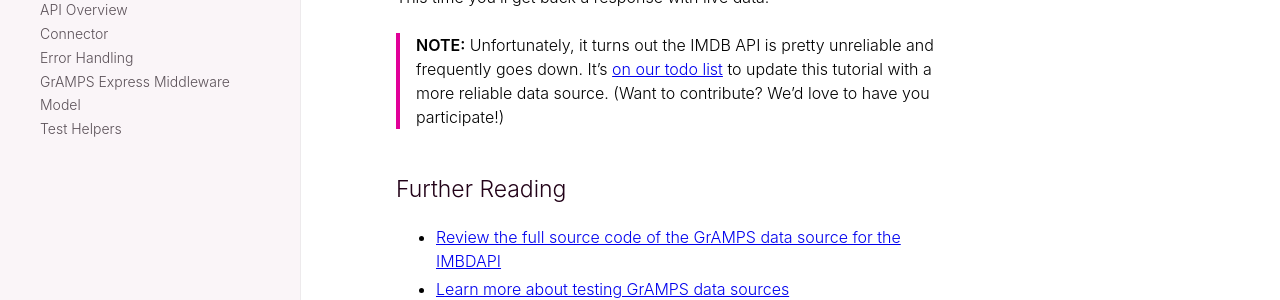
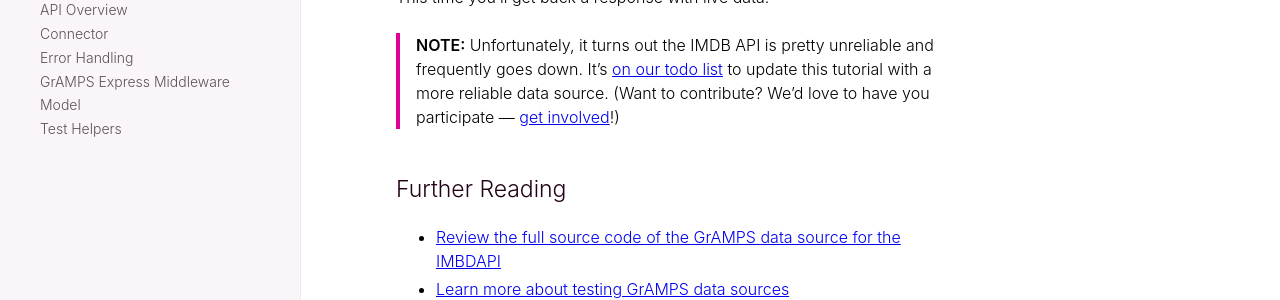
Before and after one commit to emontalvo610/gramps-express, a Jekyll site: the page built from docs/_content/data-source/tutorial-dev.md, in a window 1280 px wide and 900 px high, scrolled down 1739 px. Shown: the part 507-807 px from the top of the window. Built offline with Jekyll 4.4.1, drawn with Linux system fonts in a browser that asks for light colours.

```diff
--- a/docs/_content/data-source/tutorial-dev.md
+++ b/docs/_content/data-source/tutorial-dev.md
@@ -77,7 +77,8 @@ This time you’ll get back a response with live data!
 > frequently goes down. It’s
 > [on our todo list](https://github.com/gramps-graphql/gramps-express/issues/31)
 > to update this tutorial with a more reliable data source. (Want to contribute?
-> We’d love to have you participate!)
+> We’d love to have you participate —
+> [get involved](https://github.com/gramps-graphql/gramps-express/issues/31)!)
 
 ## Further Reading
 
```
